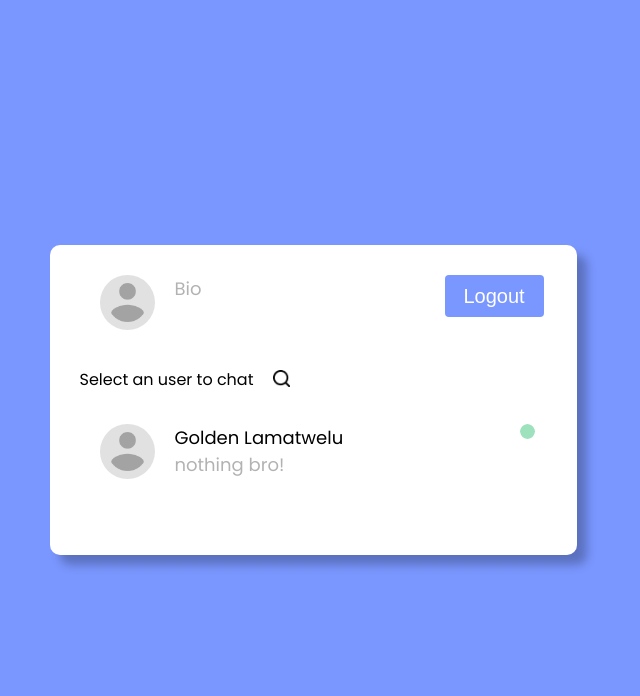
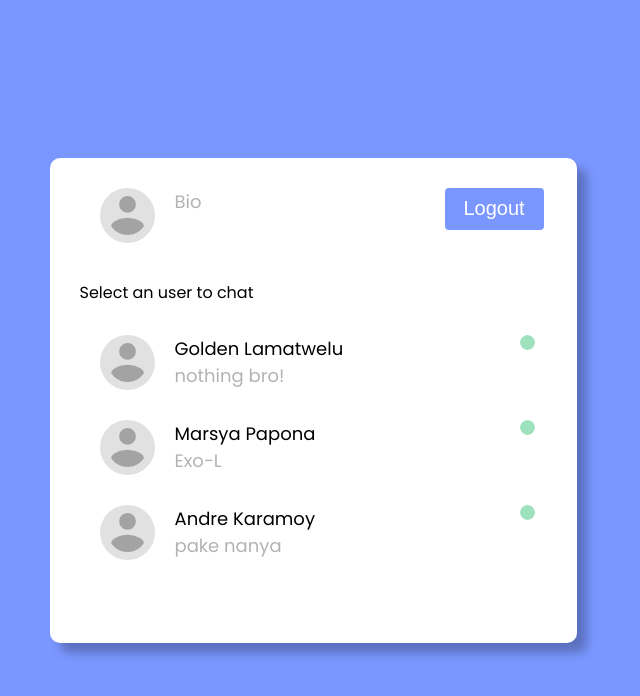
Before and after one commit to joydozer/ajchat, a PHP site: page /chatlist.html in a window 1280 px wide. Shown: the top 696 px of the page, without its empty margins (327-967 px from the left). Run offline with PHP 8.4, Linux system fonts and the light colour scheme.

Commit message:
fixing minor details

```diff
--- a/chat.html
+++ b/chat.html
@@ -30,7 +30,7 @@
                     </div>
                 </div>
                 <div class="chat-top chat-bottom">
-                    <input id="chat" type="text" placeholder="Kmu jangan senonoh y 😋">
+                    <input id="chat" type="text" placeholder="Message">
                     <input type="image" src="image/send.png" onclick="sendText();">
                 </div>
             </div>
--- a/chatlist.html
+++ b/chatlist.html
@@ -24,14 +24,31 @@
                     </div>
                 </div>
                 <div class="profile ">
-                    <p style="font-size: 16px;">Select an user to chat</p>
-                    <a href="chatsearch.html"><img width="17" height="17" src="image/search.png"></a>
+                    <div>
+                        <p style="font-size: 16px;">Select an user to chat</p>
+                    </div>
                 </div>
-                <div class="profile">
+                <div class="profile" style="flex-flow: row;">
                     <img style="border-radius: 50%; margin-left: 20px;" width="55" height="55" src="image/pfpPlaceholder.png">
                     <div style="width: 325px;">
                         <a href="chat.html" style="color: black;"><p>Golden Lamatwelu</p></a>
                         <span style="color: rgba(0, 0, 0, 0.3);">nothing bro!</span>
+                    </div>
+                    <img style="border-radius: 50%;" width="15" height="15" src="image/online.png">
+                </div>
+                <div class="profile" style="flex-flow: row;">
+                    <img style="border-radius: 50%; margin-left: 20px;" width="55" height="55" src="image/pfpPlaceholder.png">
+                    <div style="width: 325px;">
+                        <a href="chat.html" style="color: black;"><p>Marsya Papona</p></a>
+                        <span style="color: rgba(0, 0, 0, 0.3);">Exo-L</span>
+                    </div>
+                    <img style="border-radius: 50%;" width="15" height="15" src="image/online.png">
+                </div>
+                <div class="profile" style="flex-flow: row;">
+                    <img style="border-radius: 50%; margin-left: 20px;" width="55" height="55" src="image/pfpPlaceholder.png">
+                    <div style="width: 325px;">
+                        <a href="chat.html" style="color: black;"><p>Andre Karamoy</p></a>
+                        <span style="color: rgba(0, 0, 0, 0.3);">pake nanya</span>
                     </div>
                     <img style="border-radius: 50%;" width="15" height="15" src="image/online.png">
                 </div>
@@ -45,9 +62,12 @@
         fullnames = ["Golden Lamatwelu", "Yumico Papona", "Andre Karamoy", "Jonathan Wuntu"];
         for(let i=0; i<emails.length;i++) {
             if(email == emails[i]) {
-                fullname += fullnames[i];
+                fullname = fullnames[i];
             }
         }
         document.getElementById("fullname").innerHTML += fullname;
+        function search() {
+
+        }
     </script>
 </html>
--- a/index.html
+++ b/index.html
@@ -17,9 +17,9 @@
             <img src="image/Logo.png" width="142" height="42">
         </div>
         <div class="main" style="flex-flow: row; column-gap: 300px;">
-            <img src="image/chatbox-icon 1.png" height="500" width="500">
+            <img class="iconIndex" src="image/chatbox-icon 1.png">
             <div class="indexGetStarted">
-                <div style="margin-top: 200px;">
+                <div class="indexContent">
                     <h1>Let's chat</h1>
                     <h1 style="color: black; margin-bottom: 25px;">to be more closer!</h1>
                     <p>AjChat is a website that you can use to chat <br> with each other!</p>
--- a/style.css
+++ b/style.css
@@ -134,7 +145,7 @@ input[type=image] {
 
 .chatlist-box {
     width: 527px;
-    height: 310px;
+    height: 485px;
     border-radius: 10px;
     background-color: white;
     box-shadow: 10px 10px 10px rgba(0, 0, 0, 0.25);
```
Also changed, not shown: other parts of style.css (+53 -0 lines), aboutus.html (+7 -1 lines), profile-edit.html (+6 -1 lines).
